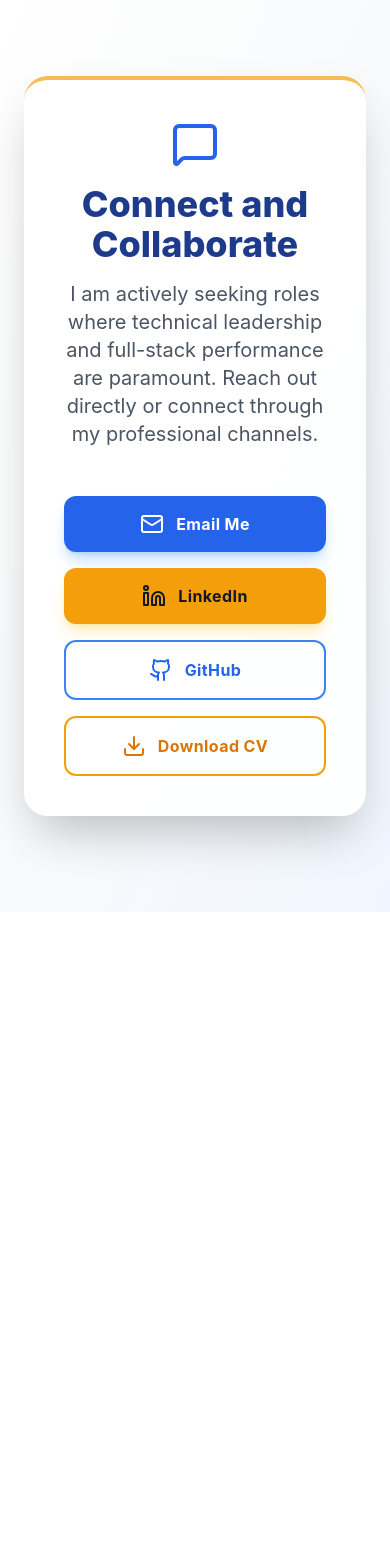
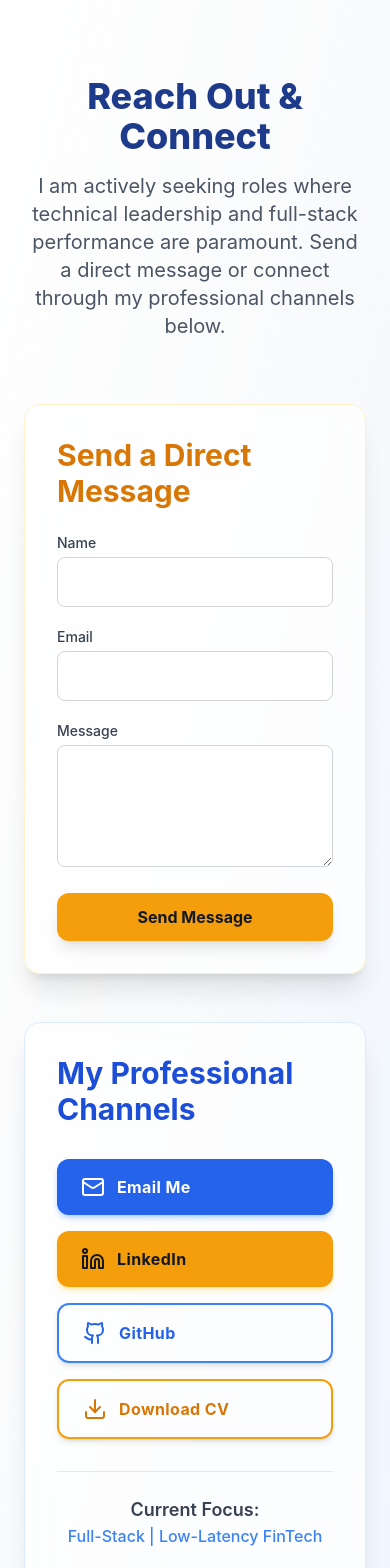
Before and after one commit to Xzavior34/my-portfolio, a React (Create React App) app: page / in a window 390 px wide. Shown: the part 8980-10548 px from the top of the page. Before the commit the page ends 9892 px from the top, so only its background shows below. Built offline with nearby package versions, Linux system fonts and the light colour scheme.

Commit message:
Update Contact.jsx

```diff
--- a/src/components/Contact.jsx
+++ b/src/components/Contact.jsx
@@ -1,12 +1,56 @@
-import React from "react";
+import React, { useState } from "react";
 import { motion } from "framer-motion";
-import { Mail, Github, Linkedin, Download, MessageSquare } from "lucide-react";
+import { Mail, Github, Linkedin, Download, MessageSquare, CheckCircle, Loader2 } from "lucide-react";
 
 export default function Contact() {
+  const [formState, setFormState] = useState({ name: '', _replyto: '', message: '' });
+  const [status, setStatus] = useState(null); // null, 'sending', 'success', 'error'
+
+  const handleFormChange = (e) => {
+    setFormState({ ...formState, [e.target.name]: e.target.value });
+    setStatus(null); // Clear status on new input
+  };
+
+  const handleSubmit = async (e) => {
+    e.preventDefault();
+    setStatus('sending');
+
+    // Simple local validation
+    if (!formState.name || !formState._replyto || !formState.message) {
+      setStatus('error');
+      return;
+    }
+
+    try {
+      const response = await fetch("https://formspree.io/f/xldaelea", {
+        method: 'POST',
+        headers: {
+          'Content-Type': 'application/json',
+        },
+        body: JSON.stringify({
+          name: formState.name,
+          _replyto: formState._replyto,
+          message: formState.message,
+        }),
+      });
+
+      if (response.ok) {
+        setStatus('success');
+        setFormState({ name: '', _replyto: '', message: '' }); // Clear form fields
+      } else {
+        setStatus('error');
+      }
+
+    } catch (e) {
+      console.error("Form submission error:", e);
+      setStatus('error');
+    }
+  };
+
   const buttonData = [
     { label: "Email Me", href: "mailto:philipinem7@gmail.com", icon: <Mail size={24} />, style: "primary" },
-    { label: "LinkedIn", href: "https://www.linkedin.com/in/your-profile-url", icon: <Linkedin size={24} />, style: "secondary" },
-    { label: "GitHub", href: "https://github.com/Xzavior34", icon: <Github size={24} />, style: "tertiary" },
+    { label: "LinkedIn", href: "", icon: <Linkedin size={24} />, style: "secondary" },
+    { label: "GitHub", href: "https://www.linkedin.com/in/philip-inem-9b690536b?utm_source=share_via&utm_content=profile&utm_medium=member_android//github.com/Xzavior34", icon: <Github size={24} />, style: "tertiary" },
     { label: "Download CV", href: "Philip_Inem_CV_Summary.pdf", icon: <Download size={24} />, style: "quaternary" },
   ];
 
@@ -22,16 +66,12 @@ export default function Contact() {
   const getButtonStyle = (style) => {
     switch (style) {
       case "primary":
-        // Blue filled (primary CTA)
         return "bg-blue-600 text-white shadow-lg shadow-blue-400/40 hover:bg-blue-700";
       case "secondary":
-        // Amber filled (secondary CTA)
         return "bg-amber-500 text-gray-900 shadow-lg shadow-amber-300/40 hover:bg-amber-600";
       case "tertiary":
-        // Blue outlined
         return "bg-transparent border-2 border-blue-500 text-blue-600 hover:bg-blue-50";
       case "quaternary":
-        // Amber outlined
         return "bg-transparent border-2 border-amber-500 text-amber-600 hover:bg-amber-50";
       default:
         return "";
@@ -43,36 +83,122 @@ export default function Contact() {
       id="contact"
       className="py-24 bg-gradient-to-br from-white via-gray-50 to-blue-50 text-gray-800 relative overflow-hidden"
     >
-      <div className="max-w-4xl mx-auto px-6 text-center relative z-10">
-        <motion.div
-          className="bg-white/90 backdrop-blur-md p-10 md:p-16 rounded-3xl shadow-2xl border-t-4 border-amber-500/70"
-          initial={{ opacity: 0, scale: 0.95 }}
-          whileInView={{ opacity: 1, scale: 1 }}
-          transition={{ duration: 0.7 }}
-          viewport={{ once: true }}
+      <div className="max-w-6xl mx-auto px-6 text-center relative z-10">
+        <motion.h2
+          className="text-4xl lg:text-5xl font-extrabold mb-4 text-blue-900"
+          initial={{ opacity: 0, y: -20 }}
+          whileInView={{ opacity: 1, y: 0 }}
+          transition={{ duration: 0.6 }}
         >
-          <MessageSquare className="w-12 h-12 text-blue-600 mx-auto mb-4" />
-
-          <motion.h2
-            className="text-4xl font-extrabold mb-4 text-blue-900"
-            initial={{ opacity: 0 }}
-            whileInView={{ opacity: 1 }}
-            transition={{ delay: 0.2, duration: 0.5 }}
+          Reach Out & Connect
+        </motion.h2>
+        <motion.p
+          className="text-xl text-gray-600 mb-16 max-w-3xl mx-auto"
+          initial={{ opacity: 0, y: -10 }}
+          whileInView={{ opacity: 1, y: 0 }}
+          transition={{ delay: 0.2, duration: 0.6 }}
         >
-            Connect and Collaborate
-          </motion.h2>
-
-          <motion.p
-            className="text-gray-600 mb-12 text-xl max-w-2xl mx-auto"
-            initial={{ opacity: 0 }}
-            whileInView={{ opacity: 1 }}
-            transition={{ delay: 0.4, duration: 0.5 }}
-          >
-            I am actively seeking roles where technical leadership and full-stack performance are paramount. Reach out directly or connect through my professional channels.
+          I am actively seeking roles where technical leadership and full-stack performance are paramount. Send a direct message or connect through my professional channels below.
         </motion.p>
 
+        <div className="grid lg:grid-cols-2 gap-12 lg:gap-16 text-left">
+          {/* Left Column: Contact Form */}
           <motion.div
-            className="grid sm:grid-cols-2 gap-4 md:gap-6"
+            initial={{ opacity: 0, x: -50 }}
+            whileInView={{ opacity: 1, x: 0 }}
+            transition={{ duration: 0.8 }}
+            className="p-8 bg-white/70 backdrop-blur-md rounded-2xl shadow-xl border border-amber-100"
+          >
+            <h3 className="text-3xl font-bold mb-6 text-amber-600">Send a Direct Message</h3>
+
+            {status === 'success' && (
+              <div className="flex items-center p-4 mb-4 text-green-700 bg-green-100 rounded-lg">
+                <CheckCircle size={20} className="mr-2" />
+                <p>Message sent successfully! I will respond shortly.</p>
+              </div>
+            )}
+            {status === 'error' && (
+              <div className="p-4 mb-4 text-red-700 bg-red-100 rounded-lg">
+                There was an error sending your message. Please try again or use the email link.
+              </div>
+            )}
+
+            <form
+              onSubmit={handleSubmit}
+              // action and method are handled by fetch in handleSubmit, but kept here for fallback/clarity
+              action="https://formspree.io/f/xldaelea"
+              method="POST"
+              className="space-y-5"
+            >
+              <div>
+                <label htmlFor="name" className="block text-sm font-medium text-gray-700 mb-1">Name</label>
+                <input
+                  type="text"
+                  id="name"
+                  name="name"
+                  value={formState.name}
+                  onChange={handleFormChange}
+                  required
+                  className="w-full px-4 py-3 border border-gray-300 rounded-lg focus:ring-blue-500 focus:border-blue-500 transition duration-150 bg-white/80"
+                />
+              </div>
+
+              <div>
+                <label htmlFor="_replyto" className="block text-sm font-medium text-gray-700 mb-1">Email</label>
+                <input
+                  type="email"
+                  id="_replyto"
+                  name="_replyto"
+                  value={formState._replyto}
+                  onChange={handleFormChange}
+                  required
+                  className="w-full px-4 py-3 border border-gray-300 rounded-lg focus:ring-blue-500 focus:border-blue-500 transition duration-150 bg-white/80"
+                />
+              </div>
+
+              <div>
+                <label htmlFor="message" className="block text-sm font-medium text-gray-700 mb-1">Message</label>
+                <textarea
+                  id="message"
+                  name="message"
+                  rows="4"
+                  value={formState.message}
+                  onChange={handleFormChange}
+                  required
+                  className="w-full px-4 py-3 border border-gray-300 rounded-lg focus:ring-blue-500 focus:border-blue-500 transition duration-150 bg-white/80"
+                ></textarea>
+              </div>
+
+              <button
+                type="submit"
+                disabled={status === 'sending'}
+                className={`w-full px-6 py-3 rounded-xl font-bold shadow-lg transition-transform duration-300 flex items-center justify-center ${
+                  status === 'sending' ? 'bg-gray-400 text-gray-600 cursor-not-allowed' : 'bg-amber-500 text-gray-900 hover:bg-amber-600 hover:scale-[1.01]'
+                }`}
+              >
+                {status === 'sending' ? (
+                  <>
+                    <Loader2 size={20} className="animate-spin mr-2" />
+                    Sending...
+                  </>
+                ) : (
+                  'Send Message'
+                )}
+              </button>
+            </form>
+          </motion.div>
+
+          {/* Right Column: Professional Links */}
+          <motion.div
+            initial={{ opacity: 0, x: 50 }}
+            whileInView={{ opacity: 1, x: 0 }}
+            transition={{ duration: 0.8 }}
+            className="p-8 bg-white/70 backdrop-blur-md rounded-2xl shadow-xl border border-blue-100 flex flex-col justify-center"
+          >
+            <h3 className="text-3xl font-bold mb-8 text-blue-700">My Professional Channels</h3>
+
+            <motion.div
+              className="space-y-4"
               initial="hidden"
               whileInView="visible"
               viewport={{ once: true }}
@@ -85,14 +211,21 @@ export default function Contact() {
                   href={btn.href}
                   target="_blank"
                   rel="noreferrer"
-                className={`flex items-center justify-center px-6 py-4 rounded-xl font-bold tracking-wide hover:scale-[1.03] transition-transform duration-300 ${getButtonStyle(btn.style)}`}
+                  className={`flex items-center w-full px-6 py-4 rounded-xl font-bold tracking-wide shadow-md hover:scale-[1.02] transition-transform duration-300 ${getButtonStyle(btn.style)}`}
                 >
                   {btn.icon}
                   <span className="ml-3">{btn.label}</span>
                 </motion.a>
               ))}
             </motion.div>
+
+            <div className="mt-8 pt-6 border-t border-gray-200 text-center">
+              <p className="text-lg font-semibold text-gray-700">Current Focus:</p>
+              <p className="text-blue-500 font-medium">Full-Stack | Low-Latency FinTech</p>
+            </div>
+
           </motion.div>
+        </div>
       </div>
     </section>
   );
```
Lines whose indentation alone changed are shown as unchanged.
